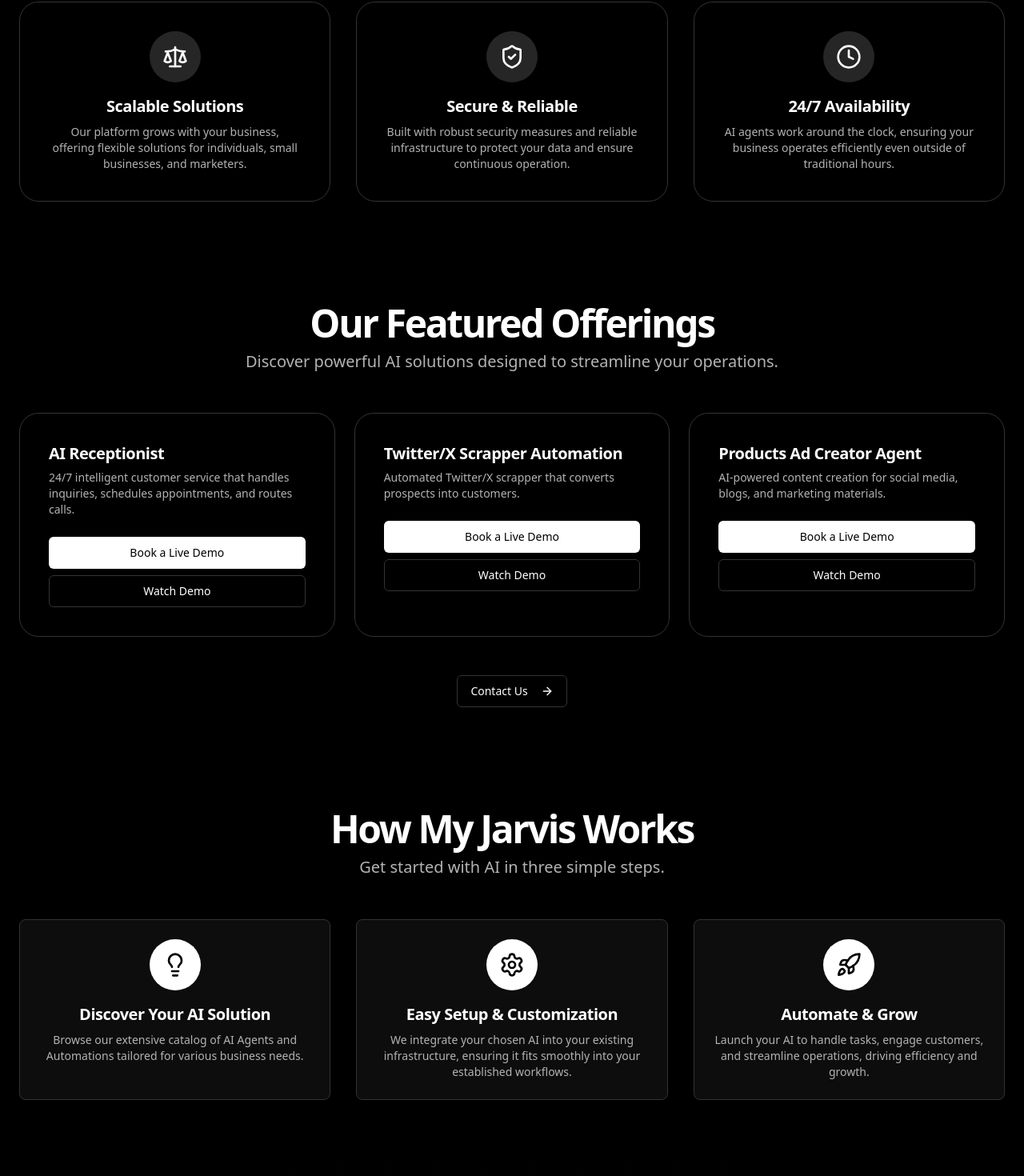
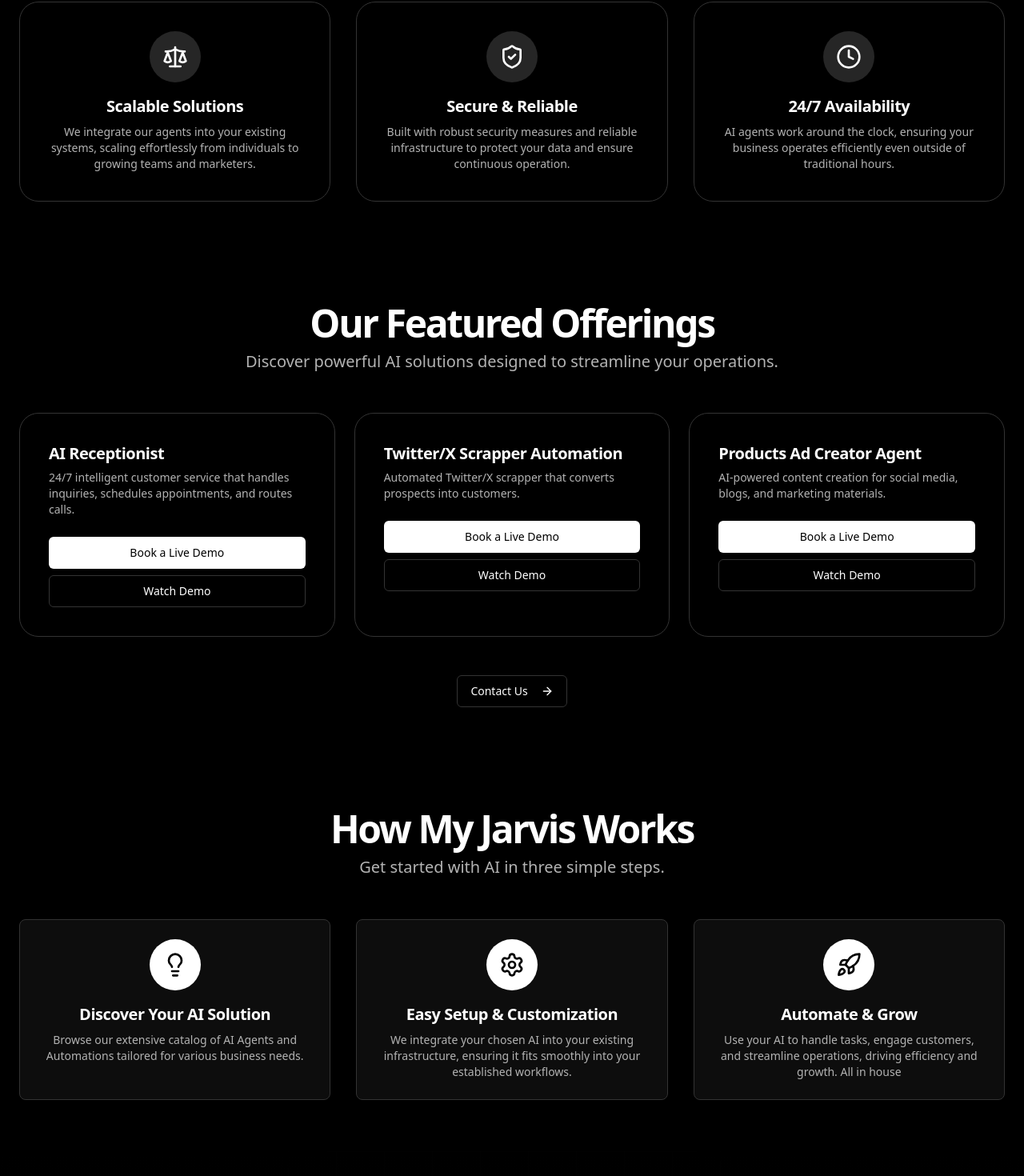
Before and after one commit to wlddrick/myjarvis-website, a Next.js app: page / in a window 1280 px wide. Shown: the part 1146-2616 px from the top of the page at 80% size. Built offline with nearby package versions, Linux system fonts and the light colour scheme.

Commit message:
description chnages

```diff
--- a/src/components/Features.tsx
+++ b/src/components/Features.tsx
@@ -24,7 +24,7 @@ const features = [
   {
     icon: Scale,
     title: "Scalable Solutions",
-    description: "Our platform grows with your business, offering flexible solutions for individuals, small businesses, and marketers.",
+    description: "We integrate our agents into your existing systems, scaling effortlessly from individuals to growing teams and marketers.",
   },
   {
     icon: ShieldCheck,
--- a/src/components/HowItWorks.tsx
+++ b/src/components/HowItWorks.tsx
@@ -18,7 +18,7 @@ const steps = [
   {
     icon: Rocket,
     title: "Automate & Grow",
-    description: "Launch your AI to handle tasks, engage customers, and streamline operations, driving efficiency and growth.",
+    description: "Use your AI to handle tasks, engage customers, and streamline operations, driving efficiency and growth. All in house",
   },
 ];
 
```
